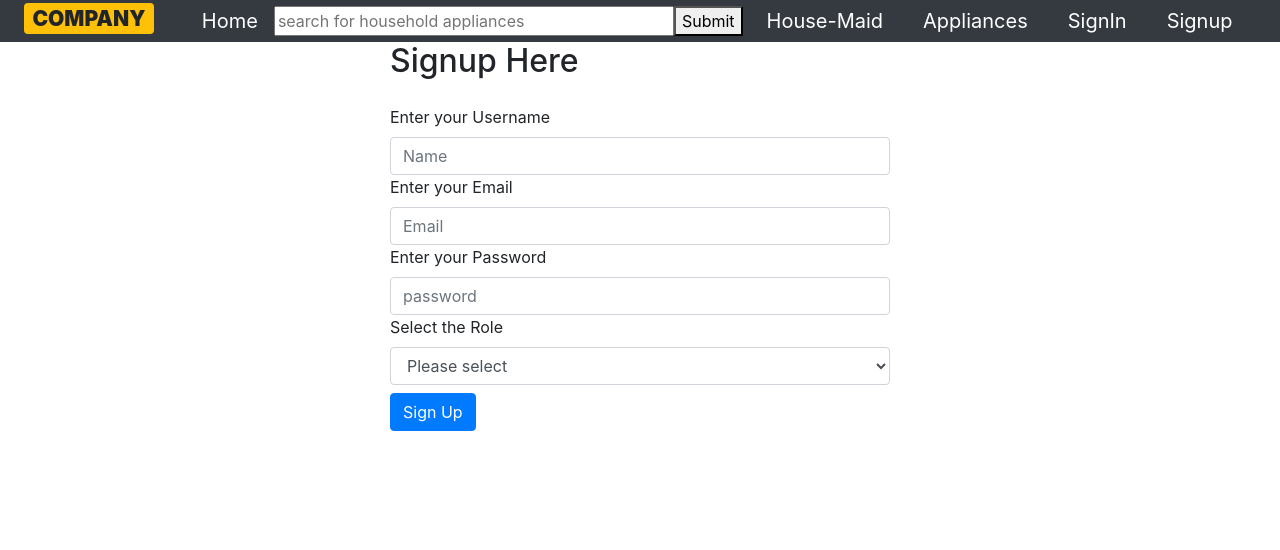
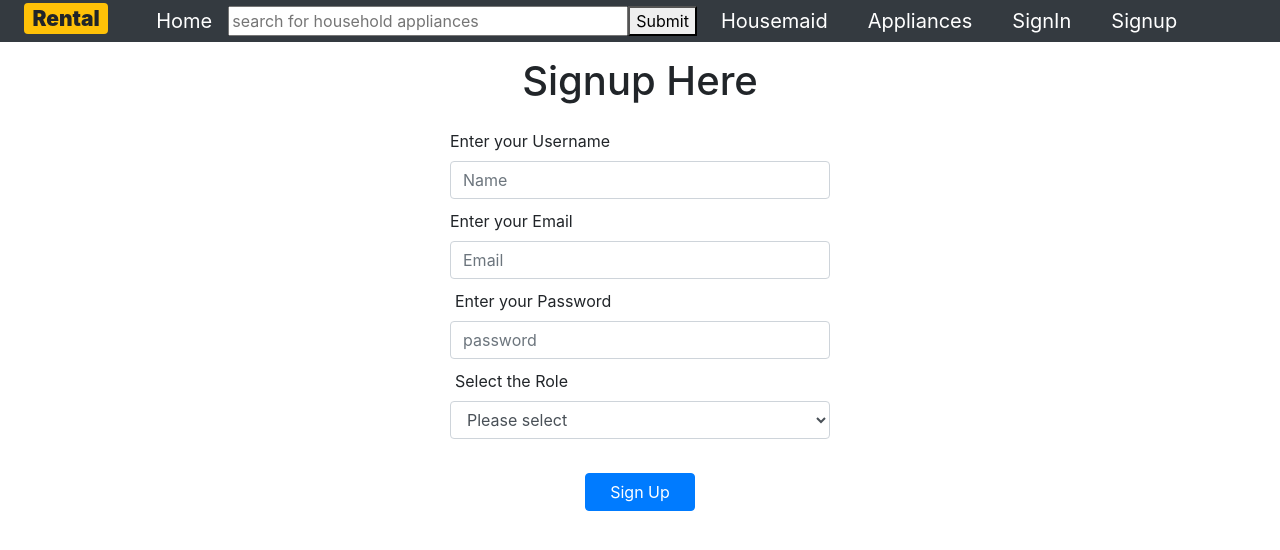
Before and after one commit to sharan98727/capstone, a React (Create React App) app: page /Signup in a window 1280 px wide. Shown: the top 550 px of the page. Built offline with nearby package versions, Linux system fonts and the light colour scheme.

Commit message:
changes added to alignment

```diff
--- a/src/components/Home/homecards.js
+++ b/src/components/Home/homecards.js
@@ -15,7 +15,7 @@ class Homecards extends React.Component {
       {
         url:
           "https://images.unsplash.com/photo-1578593195423-df7df9563457?ixlib=rb-1.2.1&ixid=eyJhcHBfaWQiOjEyMDd9&auto=format&fit=crop&w=336&q=80",
-        description: "housemaids"
+        description: "Housemaids"
       },
       {
         url:
--- a/src/components/Signin/signin.js
+++ b/src/components/Signin/signin.js
@@ -74,12 +74,12 @@ class Signin extends React.Component {
       <form
         className="demoForm"
         onSubmit={this.handlesubmit}
-        style={{ margin: "auto", width: "500px" }}
+        style={{ margin: "auto", width: "300px" }}
       >
-        <h2>Signin Here</h2>
+        <h1 style={{textAlign:"center",margin:"15px"}}>Signin Here</h1>
         <div className="panel panel-default mt-4"></div>
 
-        <div className="panel panel-default">
+        <div className="panel panel-default" style={{margin:"10px"}} >
           <label htmlFor="email">Enter your Email</label>
           <input
             type="email"
@@ -89,10 +89,11 @@ class Signin extends React.Component {
             placeholder="Email"
             value={this.state.email}
             onChange={this.handlechange}
+
           />
          </div>
 
-          <div className="panel panel-default">
+          <div className="panel panel-default" style={{margin:"10px"}}>
             <label htmlFor="password">Enter your Password</label>
             <input
               type="password"
@@ -105,7 +106,7 @@ class Signin extends React.Component {
             />
           </div>
 
-          <div className="panel panel-default">
+          <div className="panel panel-default" style={{margin:"10px"}}>
             <label htmlFor="password">Select the Role</label>
             <select
               type="role"
@@ -116,17 +117,18 @@ class Signin extends React.Component {
               value={this.state.role}
             >
 
-              <option value="" disabled className="text-hide">
+              <option value="" disabled className="text-hide" style={{margin:"10px"}}>
                 Please select
               </option>
               <option value="0">User</option>
               <option value="1">Seller</option>
             </select>
           </div>
-
-        <button type="submit" className="btn btn-primary mt-2">
+      <div style={{textAlign:"center",marginTop:"30px"}}>
+        <button type="submit" className="btn btn-primary mt-2" style={{margin:"20px",textAlign:"center",width:"110px"}}>
           Sign In
         </button>
+        </div>
       </form>
     );
   }
--- a/src/components/navigation/navigationbar.js
+++ b/src/components/navigation/navigationbar.js
@@ -49,7 +49,7 @@ class Navigation extends React.Component {
           <div className="form-inline">
             <h3>
               <span className="badge mx-4 badge-warning">
-                <b>COMPANY</b>
+                <b>Rental</b>
               </span>
             </h3>
             <Link className="navbar-brand ml-4" to="/">
@@ -57,7 +57,7 @@ class Navigation extends React.Component {
             </Link>
             <Search />
             <Link className="navbar-brand ml-4" to="/housemaid">
-              House-Maid
+              Housemaid
             </Link>
             <Link className="navbar-brand ml-4" to="/appliances">
               Appliances
--- a/src/components/signup/signup.js
+++ b/src/components/signup/signup.js
@@ -50,15 +50,16 @@ class Signup extends React.Component {
 
   render() {
     return (
+
       <form
         className="demoForm"
         onSubmit={this.handlesubmit}
-        style={{ margin: "auto", width: "500px" }}
+        style={{ margin: "auto", width: "400px" }}
       >
-        <h2>Signup Here</h2>
+        <h1 style={{textAlign:"center",margin:"15px"}}>Signup Here</h1>
         <div className="panel panel-default mt-4"></div>
 
-        <div className="panel panel-default">
+        <div className="panel panel-default" style={{margin:"10px"}}>
           <label htmlFor="name">Enter your Username</label>
           <input
             type="name"
@@ -71,7 +72,7 @@ class Signup extends React.Component {
           />
         </div>
 
-        <div className="panel panel-default">
+        <div className="panel panel-default" style={{margin:"10px"}}>
           <label htmlFor="email">Enter your Email</label>
           <input
             type="email"
@@ -83,8 +84,8 @@ class Signup extends React.Component {
             onChange={this.handlechange}
           />
 
-          <div className="panel panel-default">
-            <label htmlFor="password">Enter your Password</label>
+          <div className="panel panel-default" style={{margin:"10px"}}>
+            <label htmlFor="password" style={{marginLeft:"-5px"}}>Enter your Password</label>
             <input
               type="password"
               required
@@ -93,11 +94,12 @@ class Signup extends React.Component {
               placeholder="password"
               value={this.state.password}
               onChange={this.handlechange}
+              style={{marginLeft:"-10px",width: "380px"}}
             />
           </div>
 
-          <div className="panel panel-default">
-            <label htmlFor="password">Select the Role</label>
+          <div className="panel panel-default" style={{margin:"10px"}}>
+            <label htmlFor="password" style={{marginLeft:"-5px",}}>Select the Role</label>
             <select
               type="role"
               required
@@ -105,8 +107,9 @@ class Signup extends React.Component {
               name="role"
               onChange={this.handlechange}
               value={this.state.role}
+              style={{marginLeft:"-10px" , width: "380px"}}
             >
-              <option value="" disabled className="text-hide">
+              <option value="" disabled className="text-hide" style={{marginLeft:"-5px"}}>
                 Please select
               </option>
               <option value="0">User</option>
@@ -114,10 +117,13 @@ class Signup extends React.Component {
             </select>
           </div>
         </div>
-        <button type="submit" className="btn btn-primary mt-2">
+        <div style={{textAlign:"center",marginTop:"10px"}}>
+        <button type="submit" className="btn btn-primary mt-4" style={{margin:"20px",textAlign:"center",width:"110px"}}>
           Sign Up
         </button>
+        </div>
       </form>
+
     );
   }
 }
```
